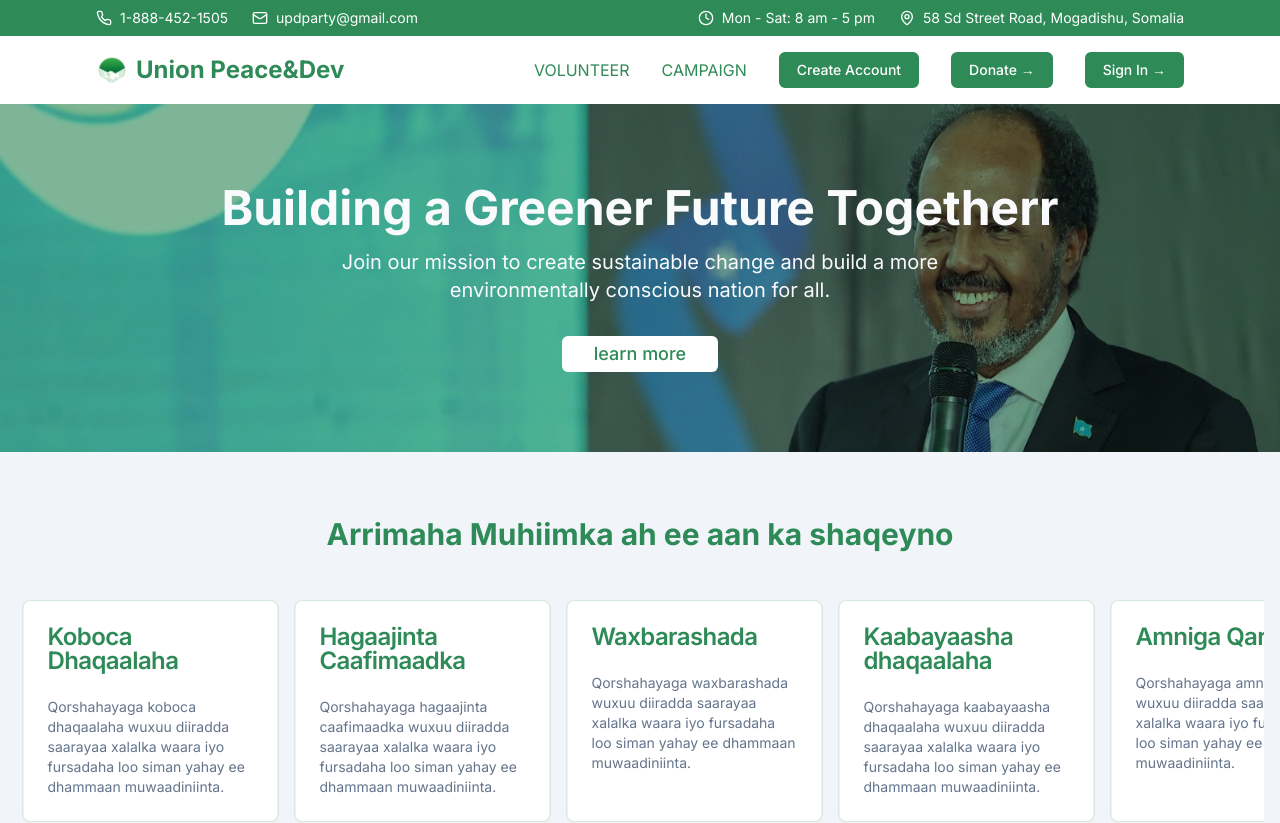
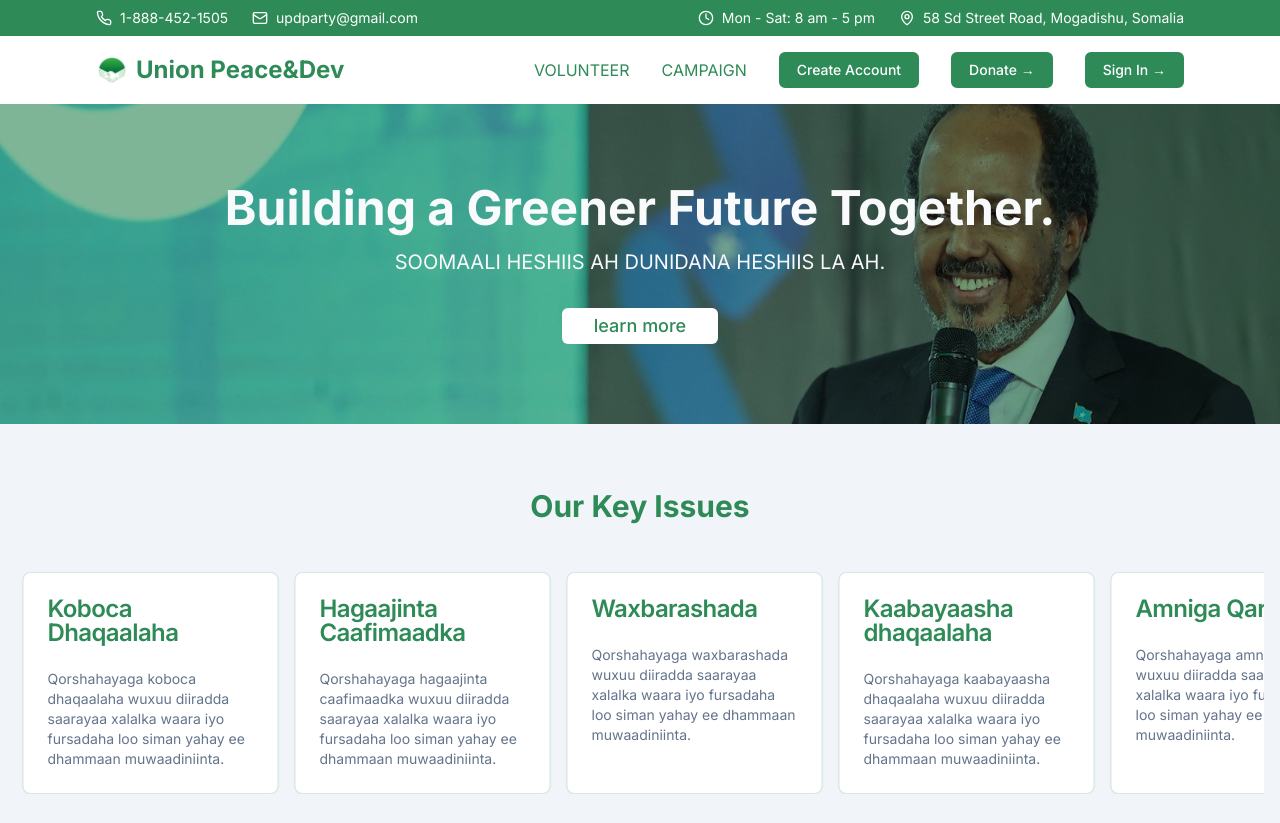
Before and after one commit to samesoft/UPD_PARTY_FRONTEND, a Next.js app: page /campaign in a window 1280 px wide. Shown: the top 823 px of the page. Built offline with nearby package versions, Linux system fonts and the light colour scheme.

Commit message:
updating campaign/page

```diff
--- a/app/campaign/page.tsx
+++ b/app/campaign/page.tsx
@@ -17,14 +17,13 @@ export default function Campaign() {
           <div className="absolute inset-0 bg-primary/60 mix-blend-multiply"></div>
           <div className="container mx-auto px-4 text-center relative z-10">
             <h1 className="text-4xl md:text-5xl font-bold text-primary-foreground mb-4 animate-fade-in-up">
-              Building a Greener Future Togetherr
+              Building a Greener Future Together.
             </h1>
             <p
               className="text-xl text-primary-foreground mb-8 max-w-2xl mx-auto animate-fade-in-up"
               style={{ animationDelay: "0.2s" }}
             >
-              Join our mission to create sustainable change and build a more
-              environmentally conscious nation for all.
+              SOOMAALI HESHIIS AH DUNIDANA HESHIIS LA AH.
             </p>
             <Button
               className="bg-background text-primary hover:bg-accent text-lg px-8 py-3 animate-fade-in-up"
@@ -38,7 +37,7 @@ export default function Campaign() {
         <section id="issues" className="py-16 bg-accent overflow-hidden">
           <div className="container mx-auto px-4">
             <h2 className="text-3xl font-bold text-center text-primary mb-12">
-              Arrimaha Muhiimka ah ee aan ka shaqeyno
+              Our Key Issues
             </h2>
             <div className="relative">
               <div className="overflow-x-auto scrollbar-visible">
@@ -117,7 +116,7 @@ export default function Campaign() {
             <div className="grid grid-cols-1 md:grid-cols-2 lg:grid-cols-3 gap-8">
               {[
                 { name: "Xasan Sheekh Maxamuud", image: "/HSMPIC1.jpg" },
-                { name: "Cabdiraxmaan Odowaa", image: "/odowaa.jpg" },
+                { name: "Cabdiraxmaan Odowaa", image: "/Odowaa.jpg" },
                 { name: "Xamse Cabdi Barre", image: "/PM-Hamze.jpg" },
               ].map((candidate, index) => (
                 <Card
```
